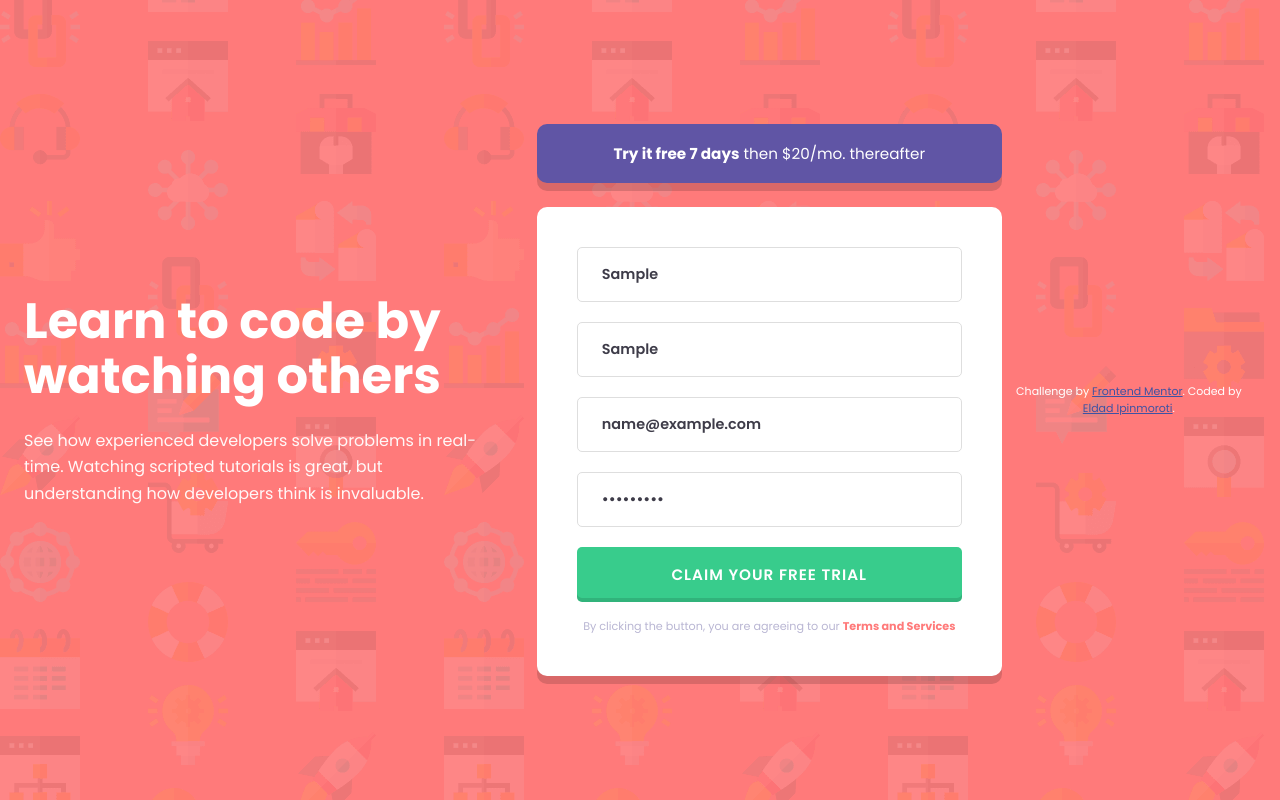
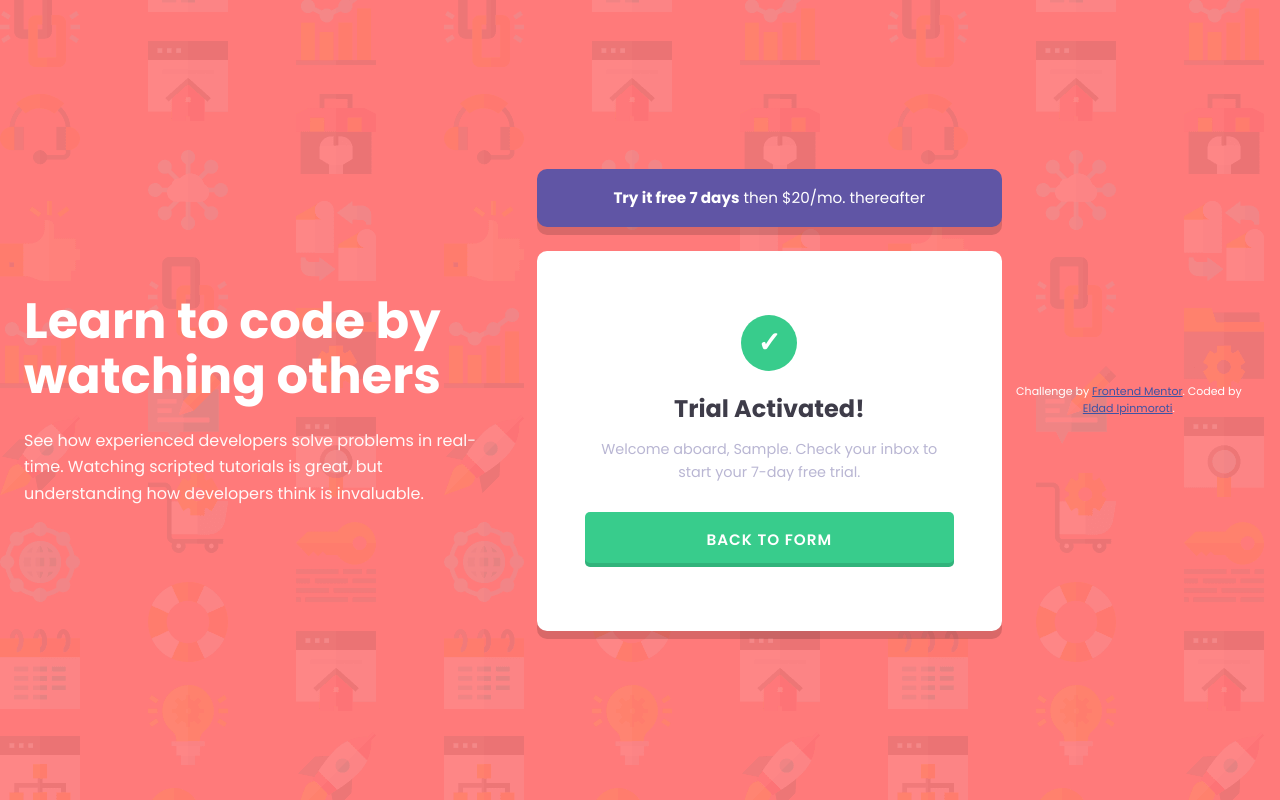
Before and after one commit to eldadtemi/Frontend-Mentor-Intro-component-with-sign-up-form-Project-, a plain HTML site: page intro-component-with-signup-form-master/index.html in a window 1280 px wide. Both pictures are taken after typing "Sample", "Sample", "name@example.com", "Sample123" into the empty fields and a click on the button "CLAIM YOUR FREE TRIAL". Drawn offline with Linux system fonts and the light colour scheme.

Commit message:
success message

```diff
--- a/intro-component-with-signup-form-master/index.html
+++ b/intro-component-with-signup-form-master/index.html
@@ -61,6 +61,12 @@
         <p class="terms">
           By clicking the button, you are agreeing to our <a href="#">Terms and Services</a>
         </p>
+        <div id="success-message" class="success-message hidden" role="status" aria-live="polite">
+          <div class="success-icon">✓</div>
+          <h2>Trial Activated!</h2>
+          <p>Welcome aboard, <span id="user-first-name"></span>. Check your inbox to start your 7-day free trial.</p>
+          <button type="button" id="reset-btn" class="submit-btn">Back to Form</button>
+        </div>
       </div>
     </section>
   </main>
--- a/intro-component-with-signup-form-master/script.js
+++ b/intro-component-with-signup-form-master/script.js
@@ -1,4 +1,9 @@
 const form = document.getElementById('signup-form');
+const terms = document.querySelector('.terms');
+const successMessage = document.getElementById('success-message');
+const userFirstName = document.getElementById('user-first-name');
+const resetBtn = document.getElementById('reset-btn');
+
 const firstName = document.getElementById('first-name');
 const lastName = document.getElementById('last-name');
 const email = document.getElementById('email');
@@ -6,10 +11,24 @@ const password = document.getElementById('password');
 
 form.addEventListener('submit', (e) => {
   e.preventDefault();
-  validateInputs();
+  if (validateInputs()) {
+    userFirstName.textContent = firstName.value.trim();
+    form.classList.add('hidden');
+    terms.classList.add('hidden');
+    successMessage.classList.remove('hidden');
+  }
+});
+
+resetBtn.addEventListener('click', () => {
+  form.reset();
+  successMessage.classList.add('hidden');
+  form.classList.remove('hidden');
+  terms.classList.remove('hidden');
 });
 
 function validateInputs() {
+  let isValid = true;
+
   const firstNameVal = firstName.value.trim();
   const lastNameVal = lastName.value.trim();
   const emailVal = email.value.trim();
@@ -17,29 +36,36 @@ function validateInputs() {
 
   if (firstNameVal === '') {
     setError(firstName, 'First Name cannot be empty');
+    isValid = false;
   } else {
     clearError(firstName);
   }
 
   if (lastNameVal === '') {
     setError(lastName, 'Last Name cannot be empty');
+    isValid = false;
   } else {
     clearError(lastName);
   }
 
   if (emailVal === '') {
     setError(email, 'Email cannot be empty');
+    isValid = false;
   } else if (!isValidEmail(emailVal)) {
     setError(email, 'Looks like this is not an email');
+    isValid = false;
   } else {
     clearError(email);
   }
 
   if (passwordVal === '') {
     setError(password, 'Password cannot be empty');
+    isValid = false;
   } else {
     clearError(password);
   }
+
+  return isValid;
 }
 
 function setError(input, message) {
@@ -58,7 +84,6 @@ function isValidEmail(email) {
   return /^[^\s@]+@[^\s@]+\.[^\s@]+$/.test(email);
 }
 
-// Clear error state as the user types
 [firstName, lastName, email, password].forEach((input) => {
   input.addEventListener('input', () => clearError(input));
 });
--- a/intro-component-with-signup-form-master/style.css
+++ b/intro-component-with-signup-form-master/style.css
@@ -175,6 +175,42 @@ body {
   text-decoration: none;
 }
 
+.hidden {
+  display: none;
+}
+
+.success-message {
+  text-align: center;
+  padding: 1.5rem 0.5rem;
+  color: var(--dark-blue);
+}
+
+.success-icon {
+  width: 56px;
+  height: 56px;
+  margin: 0 auto 1.25rem;
+  background-color: var(--green);
+  color: #ffffff;
+  font-size: 1.75rem;
+  font-weight: 700;
+  border-radius: 50%;
+  display: flex;
+  align-items: center;
+  justify-content: center;
+}
+
+.success-message h2 {
+  font-size: 1.5rem;
+  margin-bottom: 0.75rem;
+}
+
+.success-message p {
+  font-size: 0.9rem;
+  color: var(--grayish-blue);
+  line-height: 1.6;
+  margin-bottom: 1.75rem;
+}
+
 /* Mobile Responsive */
 @media (max-width: 768px) {
   body {
```
